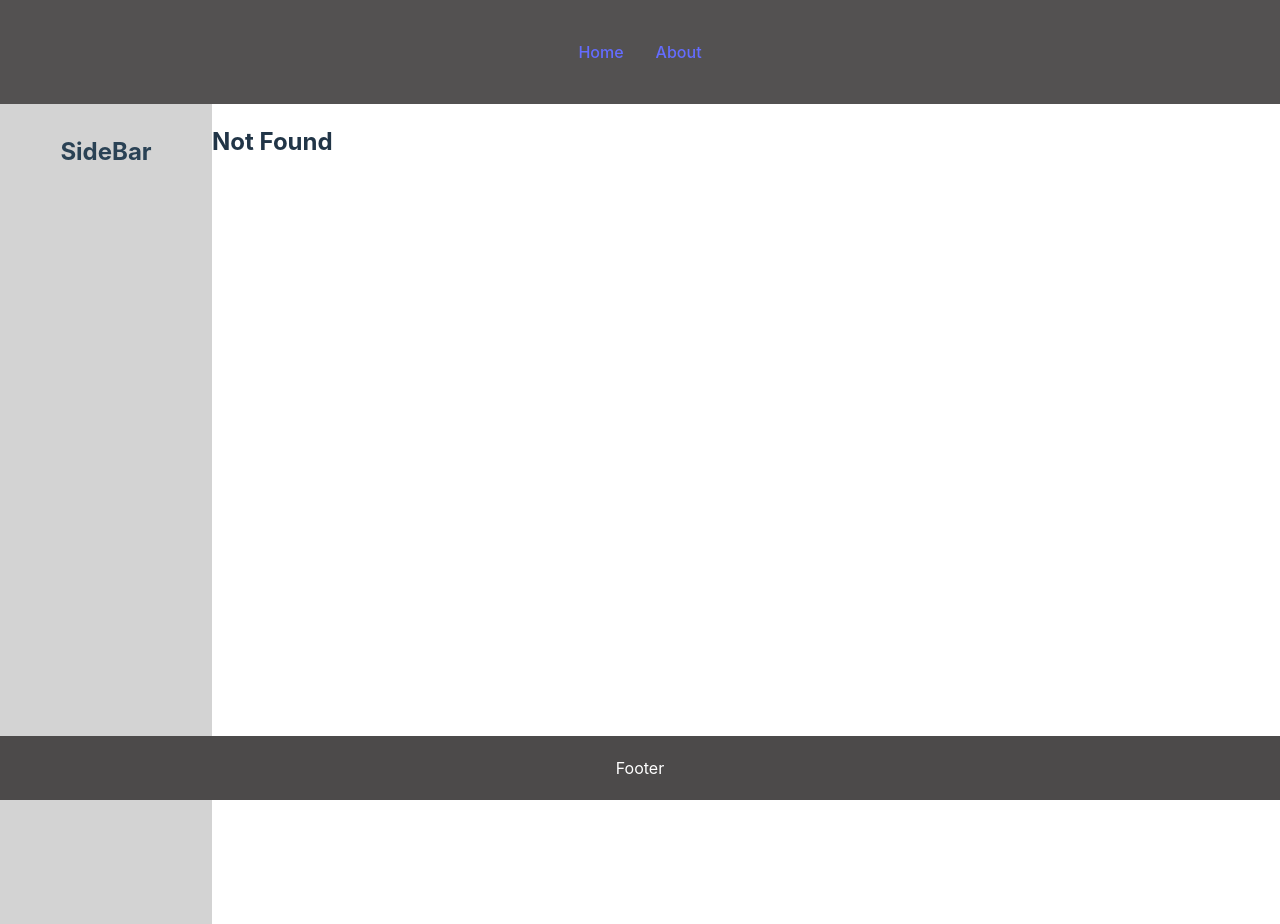
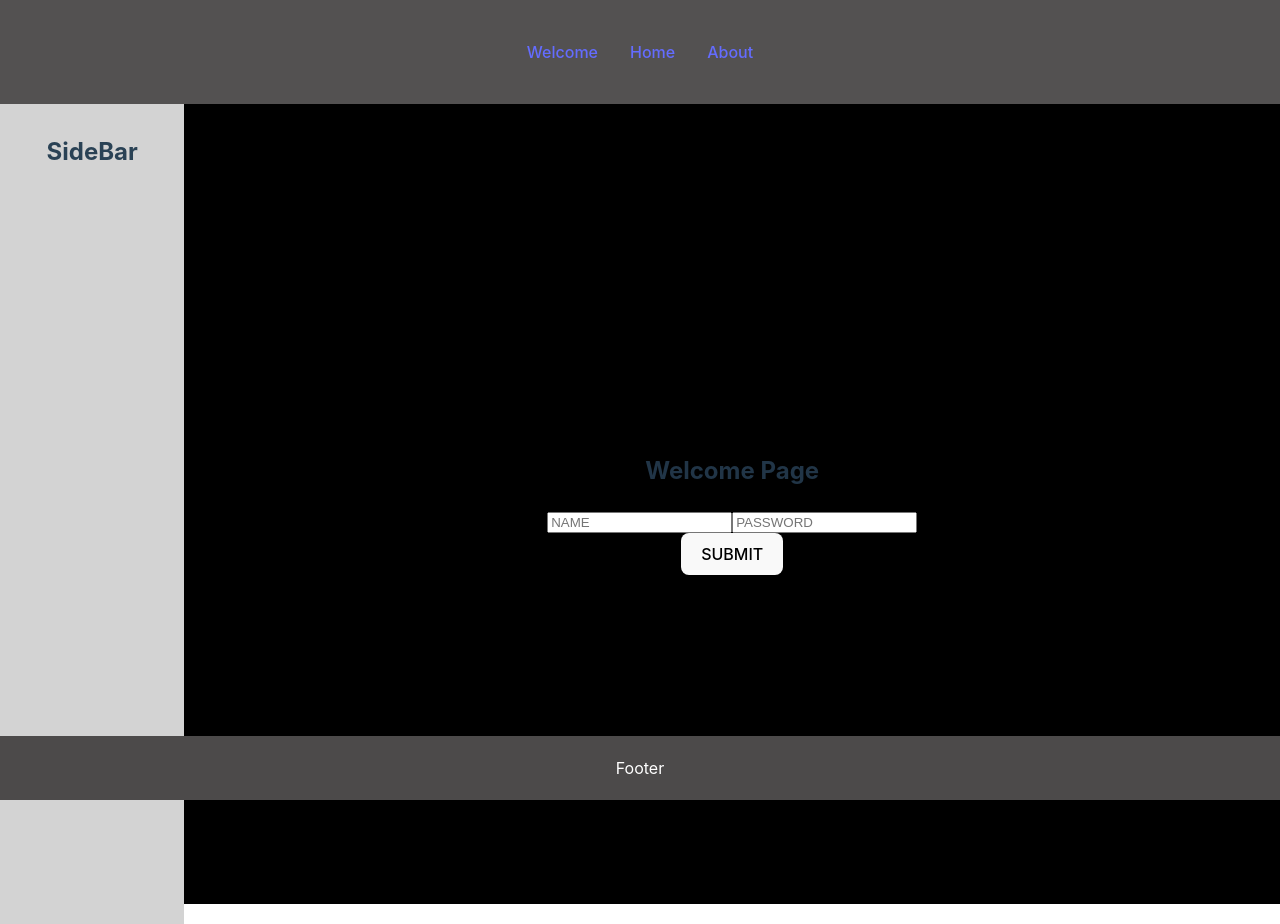
Before and after one commit to Memoryman2022/Project-2, a React (Vite) app in the folder frontend/: page /welcome in a window 1280 px wide. Before the commit this address had no page. Built offline with nearby package versions, Linux system fonts and the light colour scheme.

Commit message:
welcome form

```diff
--- a/frontend/src/App.css
+++ b/frontend/src/App.css
@@ -60,6 +60,21 @@ nav {
 
 /*********************PAGES**********************/
 
+/*WELCOME PAGE*/
+
+.welcome-container {
+  background-color: black;
+  display: flex;
+  justify-content: center;
+  align-items: center;
+  width: 100%;
+  height: 100vh;
+}
+
+.welcome-div {
+  position: absolute;
+}
+
 /*HOME PAGE*/
 
 .home-container {
@@ -71,7 +86,7 @@ nav {
   height: 100vh;
 }
 
-.home-Div {
+.home-div {
   position: absolute;
 }
 
--- a/frontend/src/App.jsx
+++ b/frontend/src/App.jsx
@@ -23,7 +23,7 @@ function App() {
         <div className="main-container">
           <Sidebar />
           <Routes>
-            <Route path="/" element={<Welcome />} />
+            <Route path="/welcome" element={<Welcome />} />
             <Route path="/" element={<Home />} />
             <Route path="/about" element={<About />} />
             <Route path="*" element={<NotFound />} />
--- a/frontend/src/components/Navbar.jsx
+++ b/frontend/src/components/Navbar.jsx
@@ -8,6 +8,9 @@ export default function Navbar() {
     <nav>
       <ul className="navbar-list">
         <li className="navbar-item">
+          <Link to="/welcome">Welcome</Link>
+        </li>
+        <li className="navbar-item">
           <Link to="/">Home</Link>
         </li>
         <li className="navbar-item">
--- a/frontend/src/pages/Home.jsx
+++ b/frontend/src/pages/Home.jsx
@@ -4,7 +4,7 @@ import { Link } from "react-router-dom";
 function Home() {
   return (
     <div className="home-container">
-      <div className="home-Div">
+      <div className="home-div">
         <h2>Home Page</h2>
       </div>
     </div>
--- a/frontend/src/pages/Welcome.jsx
+++ b/frontend/src/pages/Welcome.jsx
@@ -4,8 +4,21 @@ import { Link } from "react-router-dom";
 function Welcome() {
   return (
     <div className="welcome-container">
-      <div className="welcome-Div">
+      <div className="welcome-div">
         <h2>Welcome Page</h2>
+        <form>
+          <label>
+            <input type="text" name="name" placeholder="NAME" />
+          </label>
+          <label>
+            <input type="text" password="password" placeholder="PASSWORD" />
+          </label>
+          <div className="login-buttons">
+            <button className="login-button" type="submit">
+              SUBMIT
+            </button>
+          </div>
+        </form>
       </div>
     </div>
   );
```
